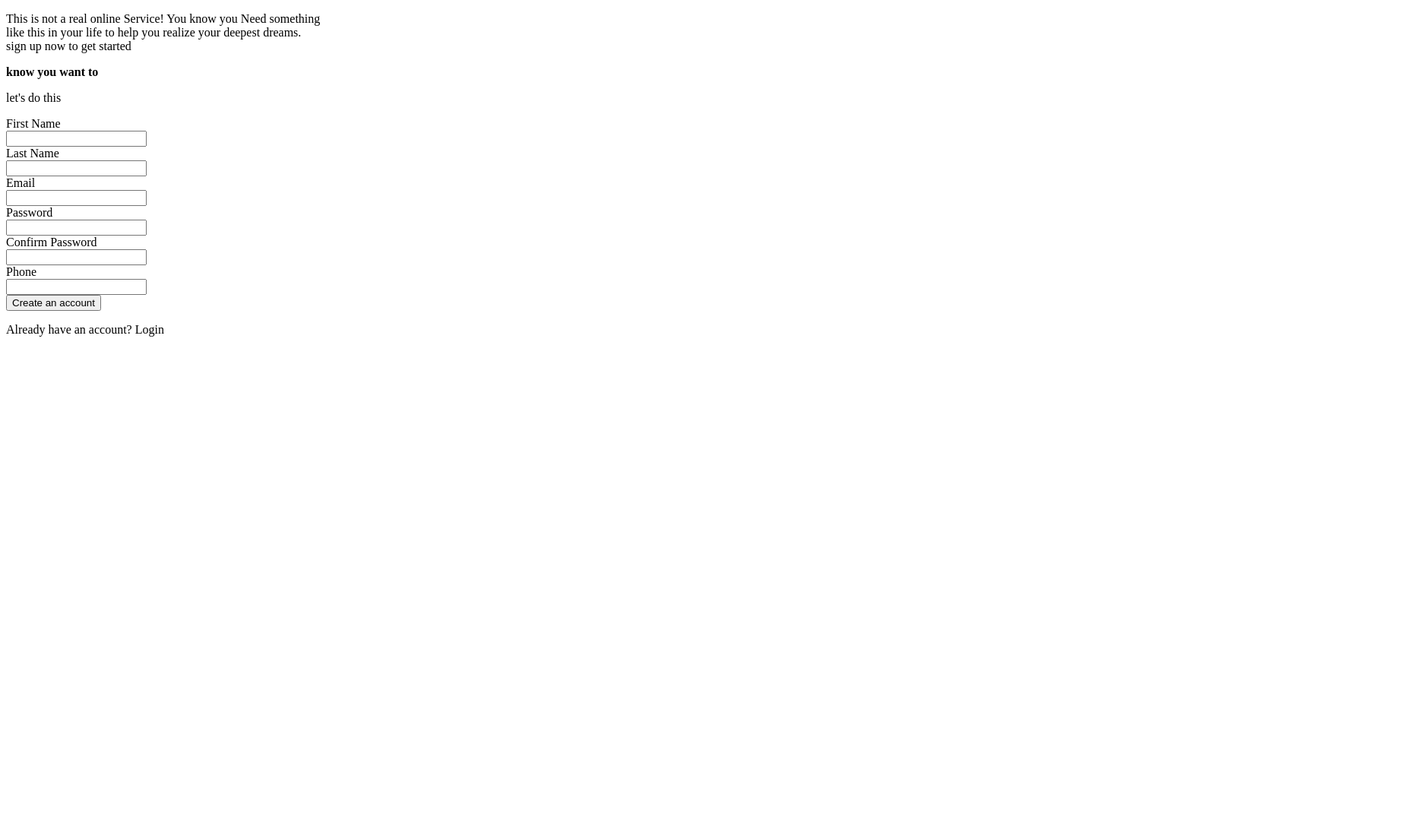
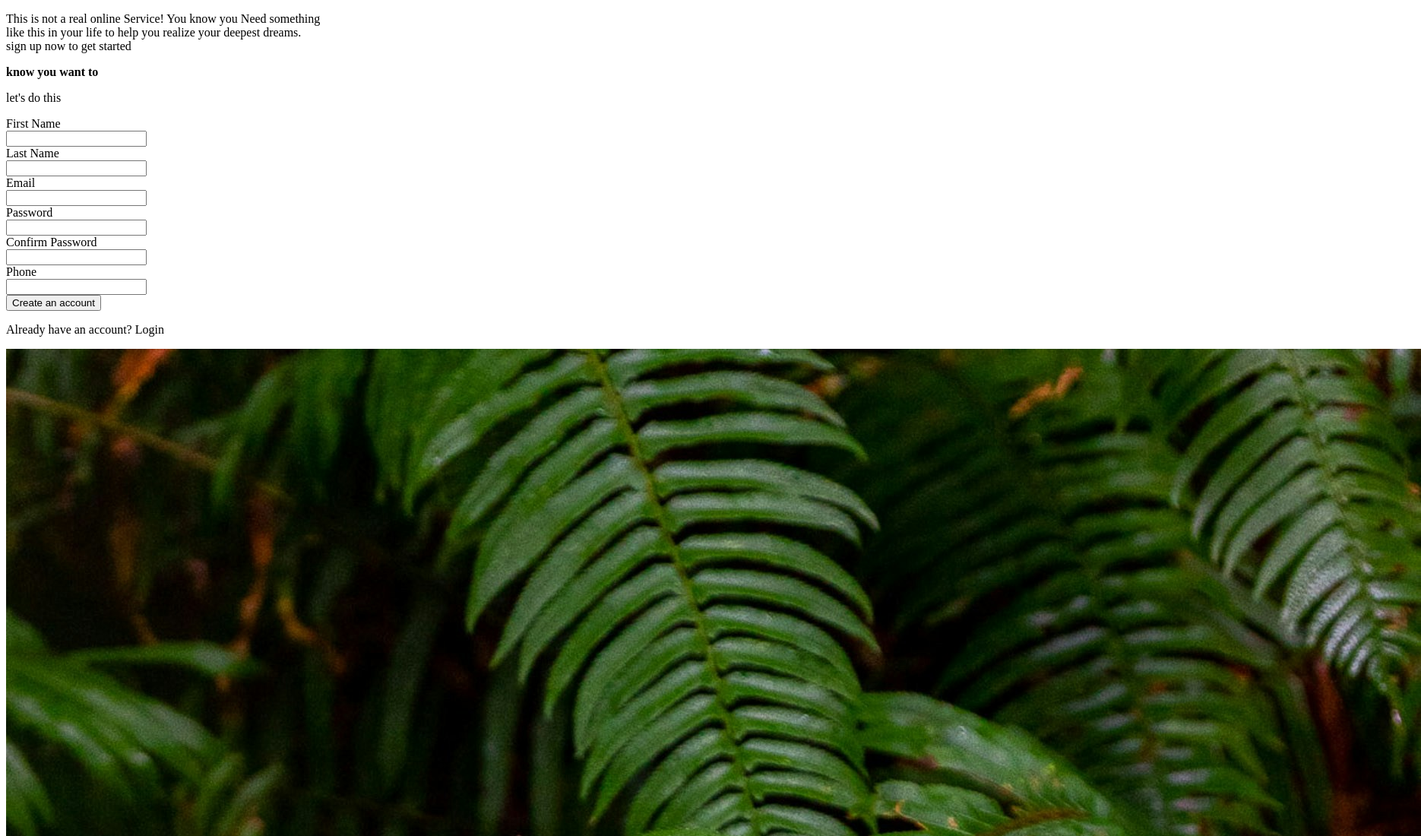
Before and after one commit to mohamud-Hasen/HTML_FORM_VALIDATION, a plain HTML site: page index.html in a window 1280 px wide. Shown: the top 1100 px of the page at 76% size, 1870 px wide, since content can reach past the window. Before the commit the page ends 800 px from the top, so only its background shows below. Drawn offline with Linux system fonts and the light colour scheme.

Commit message:
some changes

```diff
--- a/index.html
+++ b/index.html
@@ -7,6 +7,7 @@
     <link rel="stylesheet" href="style.css">
 </head>
 <body>
+  <div>
     <header>
         <p>This is not a real online Service! You know you Need something <br>
           like this in your life to help you realize your deepest dreams.<br>
@@ -39,6 +40,10 @@
 
          </form>
          <p>Already have an account? Login</p>
+  </div>
+  <div>
+    <img src="image/green_leaf.jpg" alt="">
+  </div>
 
 </body>
 </html>
```
Lines whose indentation alone changed are shown as unchanged.
